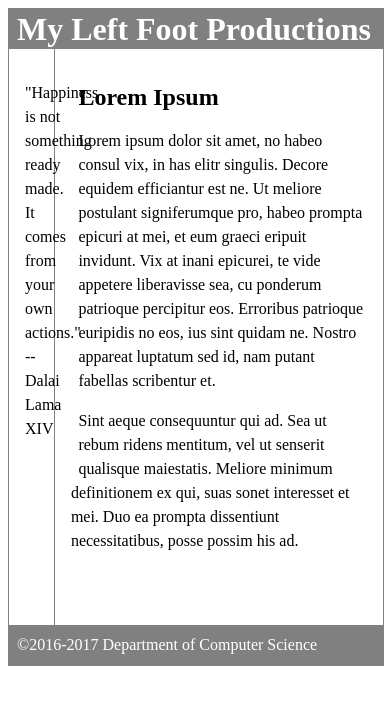
After one commit to caoba200/MyWebpage, a PHP site: page /CS215/lab3/sampleLayout.html in a window 390 px wide. The commit adds this page. Shown: the top 705 px of the page. Run offline with PHP 8.4, Linux system fonts and the light colour scheme.

```diff
--- /dev/null
+++ b/CS215/lab3/sampleLayout.html
@@ -0,0 +1,60 @@
+
+<!DOCTYPE html>
+<html>
+<head>
+<style>
+div.container {
+    width: 100%;
+    margin: 0px;
+    border: 1px solid gray;
+    line-height: 150%;
+}
+
+header, footer {
+    padding: 0.5em;
+    color: white;
+    background-color: gray;
+	clear: left;
+}
+
+h1.header {
+    padding: 0;
+    margin: 0;
+}
+
+aside {
+    float: left;
+    width: 10%;
+    margin: 0;
+    padding: 1em;
+}
+
+section {
+    margin-left: 12%;
+    border-left: 1px solid gray;
+    padding: 1em;
+}
+
+</style>
+</head>
+<body>
+
+<div class="container">
+  <header>
+  <h1 class="header">My Left Foot Productions</h1></header>
+  <aside>
+    <p>&quot;Happiness is not something ready made. It comes from your own actions.&quot; <br>
+    --Dalai Lama XIV</p>
+  </aside>
+  <section>
+    <h2>Lorem Ipsum </h2>
+    <p>Lorem ipsum dolor sit amet, no habeo consul vix, in has elitr singulis. Decore equidem efficiantur est ne. Ut meliore postulant signiferumque pro, habeo prompta epicuri at mei, et eum graeci eripuit invidunt. Vix at inani epicurei, te vide appetere liberavisse sea, cu ponderum patrioque percipitur eos. Erroribus patrioque euripidis no eos, ius sint quidam ne. Nostro appareat luptatum sed id, nam putant fabellas scribentur et.</p>
+    <p>Sint aeque consequuntur qui ad. Sea ut rebum ridens mentitum, vel ut senserit qualisque maiestatis. Meliore minimum definitionem ex qui, suas sonet interesset et mei. Duo ea prompta dissentiunt necessitatibus, posse possim his ad.</p>
+    <p>&nbsp;</p>
+  </section>
+
+  <footer>&#169;2016-2017 Department of Computer Science</footer>
+</div>
+
+</body>
+</html>
--- a/codesamples/codesampleslist.html
+++ b/codesamples/codesampleslist.html
@@ -3,7 +3,7 @@
 <div class="row">
     <div class="col-sm-2">
         <div class="flip-card">
-          <a href="/CS215/lab1/form.html"><div class="flip-card-inner">
+          <a href="../CS215/lab1/form.html"><div class="flip-card-inner">
             <div class="flip-card-front">
               <i class="far fa-file-code"></i>
             </div>
@@ -31,7 +31,7 @@
 
     <div class="col-sm-2">
         <div class="flip-card">
-          <div class="flip-card-inner">
+          <a href="../CS215/lab3/sampleLayout.html"><div class="flip-card-inner">
             <div class="flip-card-front">
               <i class="fab fa-html5"></i>
             </div>
@@ -39,7 +39,7 @@
               <h3>Lab 3</h3>
               <p>HTML5 and CSS3</p>
             </div>
-          </div>
+              </div></a>
         </div>
     </div>
 
--- a/codesamples/css/styling.css
+++ b/codesamples/css/styling.css
@@ -1,5 +1,5 @@
 body {
-    background-image: url('/codesamples/img/background.jpg') !important;
+    background-image: url('../img/background.jpg') !important;
 }
 .jumbotron {
     margin: 5% 5% 5% 5%;
--- a/components/css/navbar.css
+++ b/components/css/navbar.css
@@ -1,6 +1,6 @@
 /* Styling for navigation bar */
 .sidenav {
-    width: 10%;
+    width: 15%;
     position: fixed;
     z-index: 1;
     top: 10%;
--- a/components/features.html
+++ b/components/features.html
@@ -3,7 +3,7 @@
     <div class="row">
       <div class="col-lg-4">
         <span class="feature-icons">
-            <a href="/codesamples/codesamples.html" target="_blank" data-toggle="tooltip" data-placement="top" title="Sample code for lab teaching">
+            <a href="codesamples/codesamples.html" target="_blank" data-toggle="tooltip" data-placement="top" title="Sample code for lab teaching">
                 <i class="fas fa-laptop-code"></i>
             </a>
         </span>
--- a/css/common.css
+++ b/css/common.css
@@ -2,7 +2,8 @@ html {
   scroll-behavior: smooth;
 }
 body {
-    background-image: url('/resources/images/background.jpg');
+    background-image: url('../resources/images/background.jpg');
     background-repeat: no-repeat;
     background-size:cover;
+    overflow-x: hidden;
 }
```
Also changed, not shown: components/css/header.css (+13 -3 lines), components/css/small.css (added, +12 -0 lines), components/css/xsmall.css (added, +29 -0 lines), index.html (+8 -4 lines).
